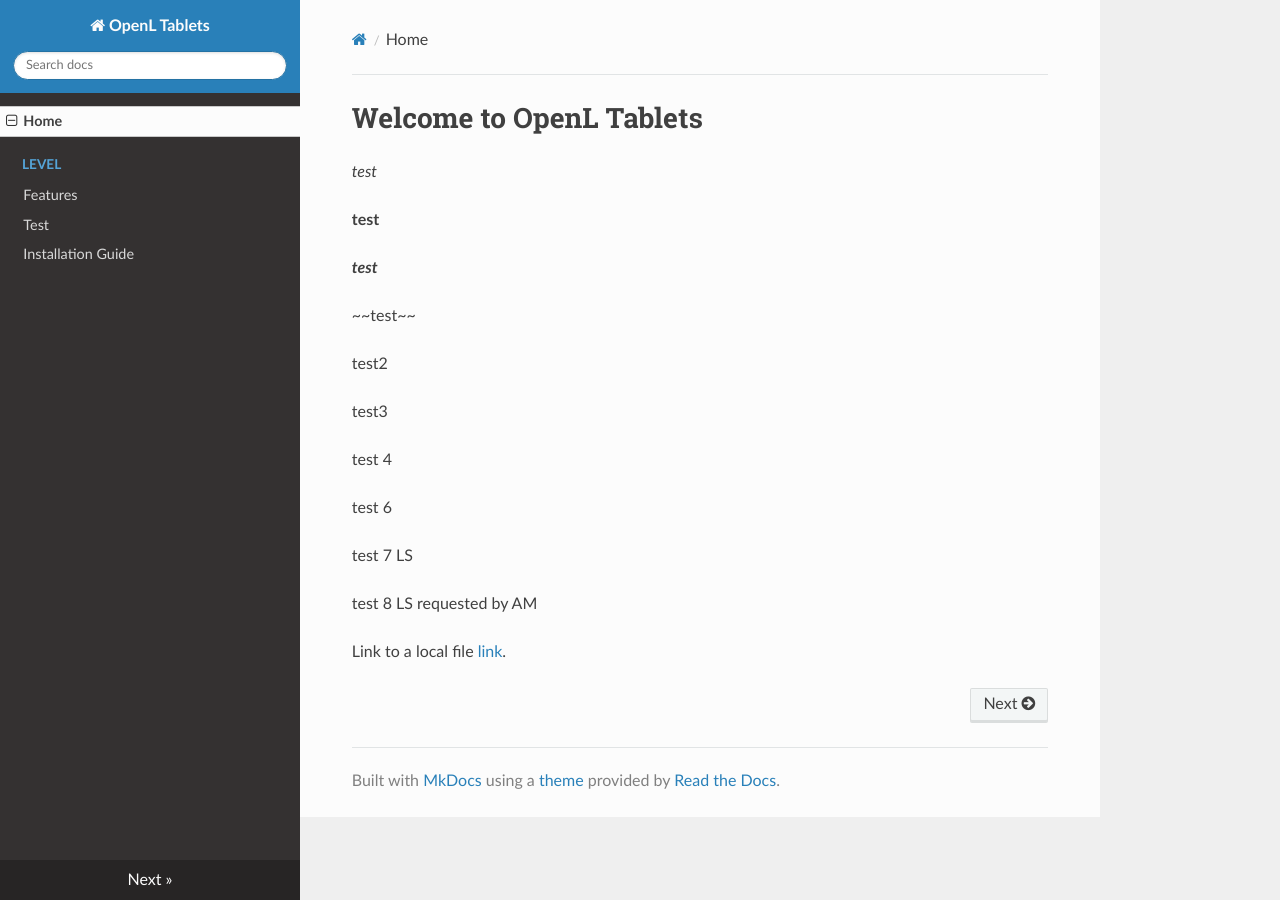
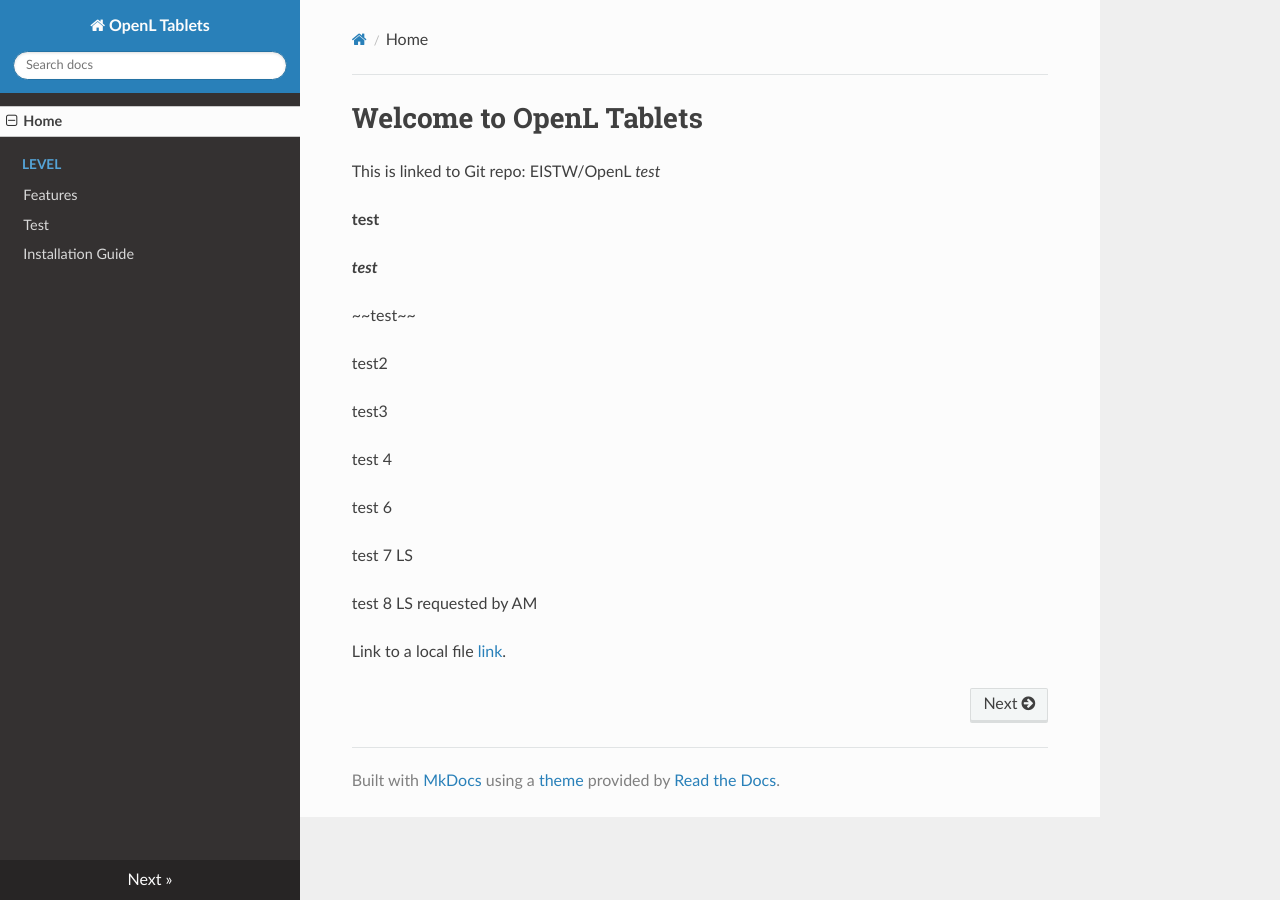
Before and after one commit to WWmonster/MarkdownTest, an MkDocs documentation site: the page built from docs/index.md, in a window 1280 px wide. Built offline with MkDocs 1.6.1, drawn with Linux system fonts in a browser that asks for light colours; nearby versions of some CDN libraries; old or Windows-style settings are respelled for this version of MkDocs.

Commit message:
Update index.md

```diff
--- a/docs/index.md
+++ b/docs/index.md
@@ -1,5 +1,5 @@
 # Welcome to OpenL Tablets
-
+This is linked to Git repo: EISTW/OpenL
 *test*
 
 **test**
```
